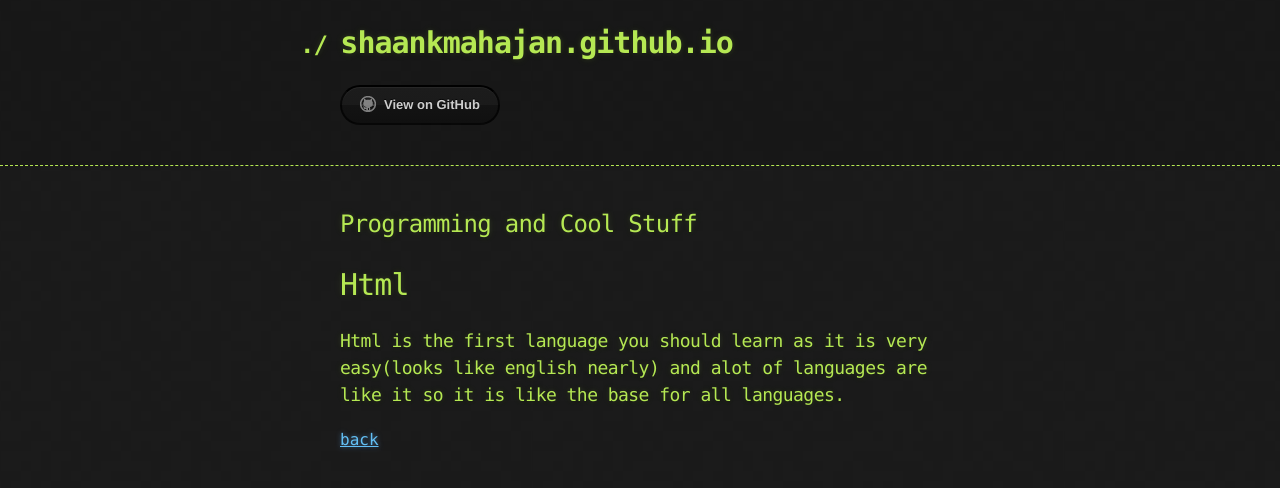
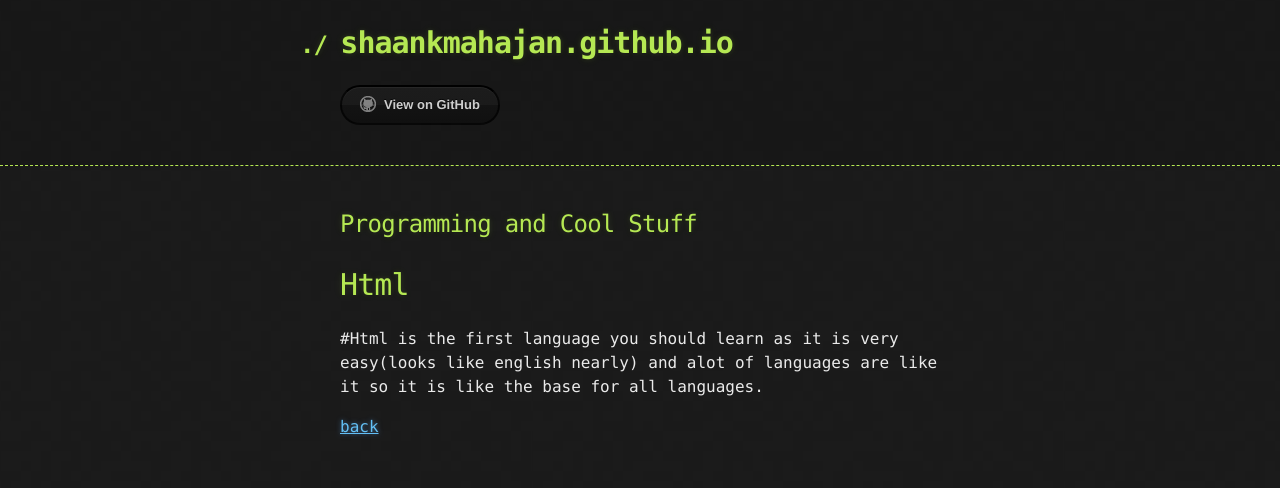
Before and after one commit to Pranked3/shaankmahajan.github.io, a Jekyll site: the page built from coding-page.md, in a window 1280 px wide. Shown: the top 488 px of the page. Built offline with Jekyll 4.4.1, drawn with Linux system fonts in a browser that asks for light colours; the repository's description, which GitHub fills in, is left out; our own code applies the rules of GitHub Pages for plain Markdown files.

Commit message:
change14

```diff
--- a/coding-page.md
+++ b/coding-page.md
@@ -5,6 +5,6 @@ layout: default
 ## Programming and Cool Stuff
 
 # [](#header-1)Html
-### [](#header-3)Html is the first language you should learn as it is very easy(looks like english nearly) and alot of languages are like it so it is like the base for all languages.
+#[](#header-3)Html is the first language you should learn as it is very easy(looks like english nearly) and alot of languages are like it so it is like the base for all languages.
 
 [back](./)
```
